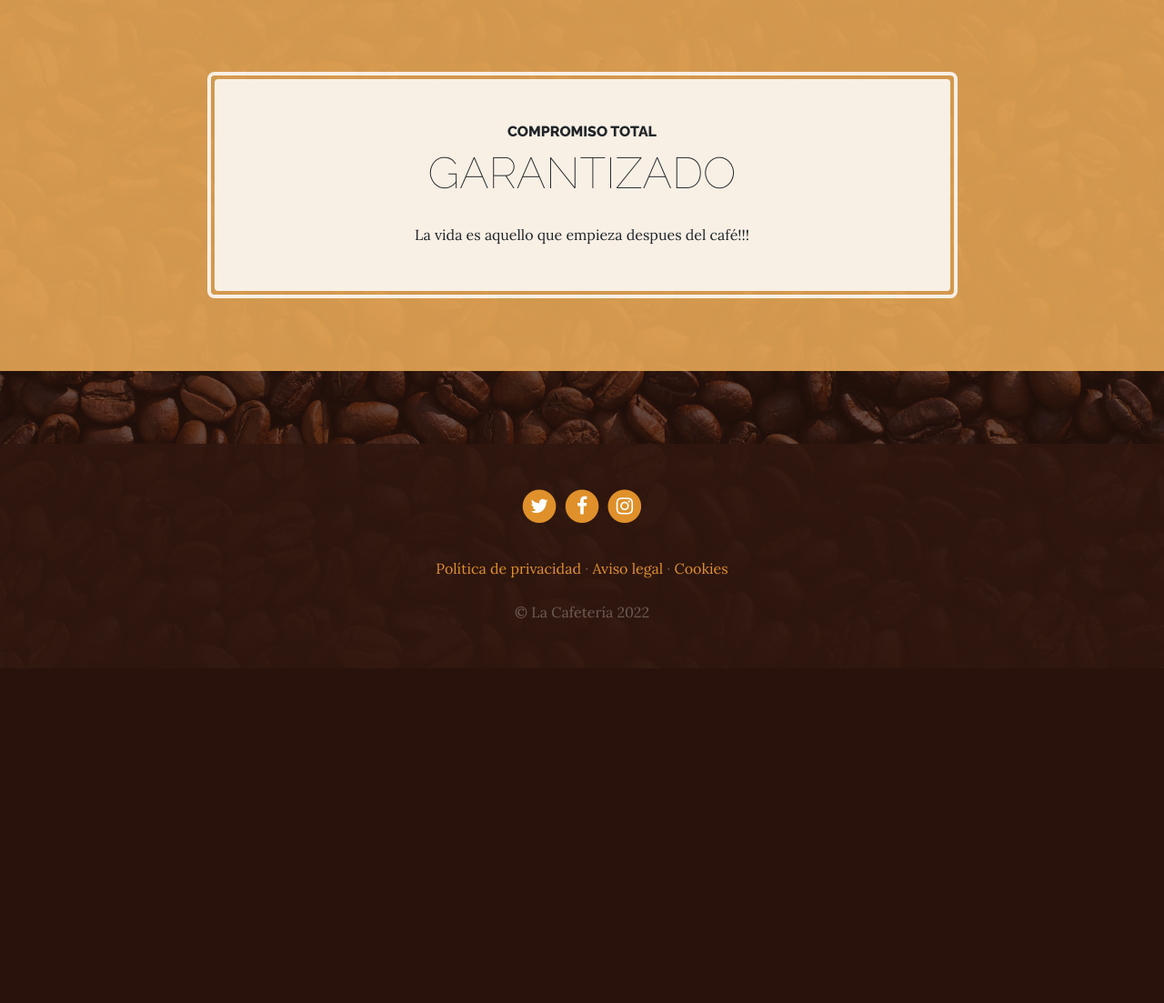
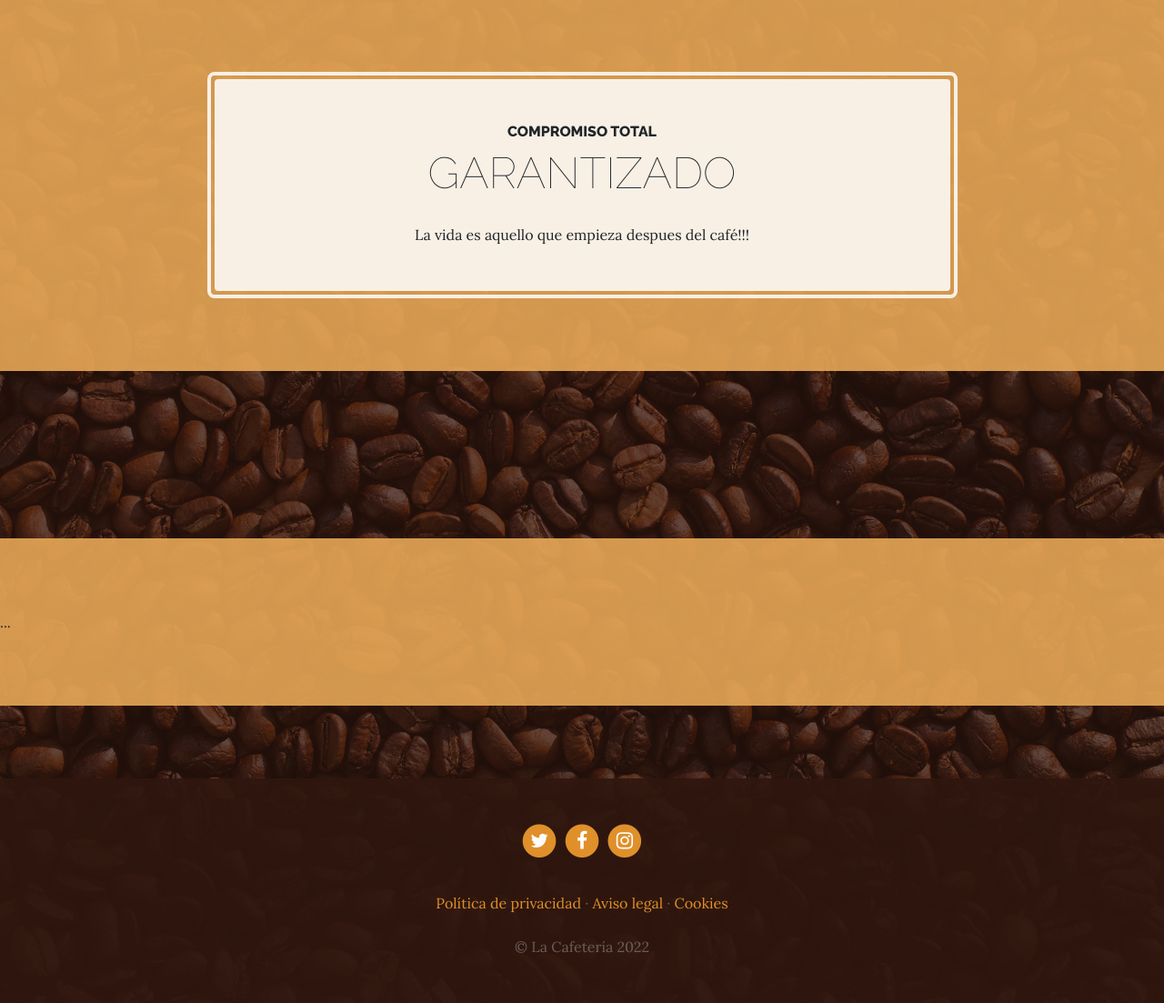
Before and after one commit to JavierHdzA/cafeteria, a Django app: page / in a window 1280 px wide. Shown: the part 1074-2177 px from the top of the page at 91% size. Before the commit the page ends 1754 px from the top, so only its background shows below. Run offline with Django 4.2, Linux system fonts and the light colour scheme; some libraries are stand-ins or nearby versions.

Commit message:
Hasta aqui funciona el home

```diff
--- /dev/null
+++ b/core/templates/core/base.html
@@ -0,0 +1,146 @@
+<!DOCTYPE html>
+<html lang="es">
+
+  <head>
+
+    <meta charset="utf-8">
+    <meta name="viewport" content="width=device-width, initial-scale=1, shrink-to-fit=no">
+    <meta name="description" content="">
+    <meta name="author" content="">
+
+    <title>Inicio | La Cafetería</title>
+
+    {% load static %}
+
+    <!-- Bootstrap -->
+    <link href="/static/core/vendor/bootstrap/css/bootstrap.min.css" rel="stylesheet">
+
+    <!-- Fuentes -->
+    <link href="/static/core/vendor/font-awesome/css/font-awesome.min.css" rel="stylesheet" type="text/css">
+    <link href="https://fonts.googleapis.com/css?family=Raleway:100,100i,200,200i,300,300i,400,400i,500,500i,600,600i,700,700i,800,800i,900,900i" rel="stylesheet">
+    <link href="https://fonts.googleapis.com/css?family=Lora:400,400i,700,700i" rel="stylesheet">
+
+    <!-- Estilos -->
+    <link href="/static/core/css/business-casual.css" rel="stylesheet">
+
+  </head>
+
+  <body>
+
+    <h1 class="site-heading text-center text-white d-none d-lg-block">
+      <span class="site-heading-upper text-primary mb-3">El autentico café de italia</span>
+      <span class="site-heading-lower">La Cafetería</span>
+    </h1>
+
+    <!-- Navegación -->
+    <nav class="navbar navbar-expand-lg navbar-dark py-lg-4" id="mainNav">
+      <div class="container">
+        <a class="navbar-brand text-uppercase text-expanded font-weight-bold d-lg-none" href="{% url 'home' %}">La Cafetería</a>
+        <button class="navbar-toggler" type="button" data-toggle="collapse" data-target="#navbarResponsive" aria-controls="navbarResponsive" aria-expanded="false" aria-label="Toggle navigation">
+          <span class="navbar-toggler-icon"></span>
+        </button>
+        <div class="collapse navbar-collapse" id="navbarResponsive">
+          <ul class="navbar-nav mx-auto">
+            <li class="nav-item active px-lg-4">
+              <a class="nav-link text-uppercase text-expanded" href="{% url 'home' %}">Inicio</a>
+            </li>
+            <li class="nav-item px-lg-4">
+              <a class="nav-link text-uppercase text-expanded" href="{% url 'about' %}">Historia</a>
+            </li>
+            <li class="nav-item px-lg-4">
+              <a class="nav-link text-uppercase text-expanded" href="{% url 'services' %}">Servicios</a>
+            </li>
+            <li class="nav-item px-lg-4">
+              <a class="nav-link text-uppercase text-expanded" href="{% url 'store' %}">Visítanos</a>
+            </li>
+            <li class="nav-item px-lg-4">
+              <a class="nav-link text-uppercase text-expanded" href="{% url 'contact' %}">Contacto</a>
+            </li>
+            <li class="nav-item px-lg-4">
+              <a class="nav-link text-uppercase text-expanded" href="{% url 'blog' %}">Blog</a>
+            </li>
+          </ul>
+        </div>
+      </div>
+    </nav>
+
+
+
+    <!-- Cabecera -->
+    <section class="page-section clearfix">
+      <div class="container">
+        <div class="intro">
+          <img class="intro-img img-fluid mb-3 mb-lg-0 rounded" src="/static/core/img/portada.jpg" alt="">
+          <div class="intro-text left-0 text-center bg-faded p-5 rounded">
+            <h2 class="section-heading mb-4">
+              <span class="section-heading-upper">Déjate sorprender</span>
+              <span class="section-heading-lower">Te gustará</span>
+            </h2>
+            <p class="mb-3">Trabajamos sólo con los mejores ingredientes. Una vez lo pruebes, nuestro café será la mejor forma de empezar tu rutina diaria.
+            </p>
+            <div class="intro-button mx-auto">
+              <a class="btn btn-primary btn-xl" href="{% url 'store' %}">Visítanos</a>
+            </div>
+          </div>
+        </div>
+      </div>
+    </section>
+
+    <!-- Mensaje -->
+    <section class="page-section cta">
+      <div class="container">
+        <div class="row">
+          <div class="col-xl-9 mx-auto">
+            <div class="cta-inner text-center rounded">
+              <h2 class="section-heading mb-4">
+                <span class="section-heading-upper">Compromiso total</span>
+                <span class="section-heading-lower">Garantizado</span>
+              </h2>
+              <p class="mb-0">La vida es aquello que empieza despues del café!!!</p>
+            </div>
+          </div>
+        </div>
+      </div>
+    </section>
+
+    {% block content %} {% endblock %}
+
+    <!-- Pié de página -->
+    <footer class="footer text-faded text-center py-5">
+      <div class="container">
+        <p class="m-0">
+	        <a href="#" class="link">
+	          <span class="fa-stack fa-lg">
+	            <i class="fa fa-circle fa-stack-2x"></i>
+	            <i class="fa fa-twitter fa-stack-1x fa-inverse"></i>
+	          </span>
+	        </a>
+	        <a href="#" class="link">
+	          <span class="fa-stack fa-lg">
+	            <i class="fa fa-circle fa-stack-2x"></i>
+	            <i class="fa fa-facebook fa-stack-1x fa-inverse"></i>
+	          </span>
+	        </a>
+	        <a href="#" class="link">
+	          <span class="fa-stack fa-lg">
+	            <i class="fa fa-circle fa-stack-2x"></i>
+	            <i class="fa fa-instagram fa-stack-1x fa-inverse"></i>
+	          </span>
+	        </a>
+	    </p>
+        <p class="m-0 mbt">
+        	<a href="{% url 'sample' %}" class="link">Política de privacidad</a> ·
+        	<a href="{% url 'sample' %}" class="link">Aviso legal</a> ·
+        	<a href="{% url 'sample' %}" class="link">Cookies</a>
+		</p>
+        <p class="m-0 mbt1">&copy; La Cafetería 2022</p>
+      </div>
+	</footer>
+
+    <!-- Bootstrap -->
+    <script src="/static/core/vendor/jquery/jquery.min.js"></script>
+    <script src="/static/core/vendor/bootstrap/js/bootstrap.bundle.min.js"></script>
+
+  </body>
+
+</html>
--- a/core/templates/core/index.html
+++ b/core/templates/core/index.html
@@ -1,142 +1,9 @@
-<!DOCTYPE html>
-<html lang="es">
-
-  <head>
-
-    <meta charset="utf-8">
-    <meta name="viewport" content="width=device-width, initial-scale=1, shrink-to-fit=no">
-    <meta name="description" content="">
-    <meta name="author" content="">
-
-    <title>Inicio | La Cafetería</title>
-
-    {% load static %}
-
-    <!-- Bootstrap -->
-    <link href="vendor/bootstrap/css/bootstrap.min.css" rel="stylesheet">
-
-    <!-- Fuentes -->
-    <link href="vendor/font-awesome/css/font-awesome.min.css" rel="stylesheet" type="text/css">
-    <link href="https://fonts.googleapis.com/css?family=Raleway:100,100i,200,200i,300,300i,400,400i,500,500i,600,600i,700,700i,800,800i,900,900i" rel="stylesheet">
-    <link href="https://fonts.googleapis.com/css?family=Lora:400,400i,700,700i" rel="stylesheet">
-
-    <!-- Estilos -->
-    <link href="css/business-casual.css" rel="stylesheet">
-
-  </head>
-
-  <body>
-
-    <h1 class="site-heading text-center text-white d-none d-lg-block">
-      <span class="site-heading-upper text-primary mb-3">El autentico café de italia</span>
-      <span class="site-heading-lower">La Cafetería</span>
-    </h1>
-
-    <!-- Navegación -->
-    <nav class="navbar navbar-expand-lg navbar-dark py-lg-4" id="mainNav">
-      <div class="container">
-        <a class="navbar-brand text-uppercase text-expanded font-weight-bold d-lg-none" href="index.html">La Cafetería</a>
-        <button class="navbar-toggler" type="button" data-toggle="collapse" data-target="#navbarResponsive" aria-controls="navbarResponsive" aria-expanded="false" aria-label="Toggle navigation">
-          <span class="navbar-toggler-icon"></span>
-        </button>
-        <div class="collapse navbar-collapse" id="navbarResponsive">
-          <ul class="navbar-nav mx-auto">
-            <li class="nav-item active px-lg-4">
-              <a class="nav-link text-uppercase text-expanded" href="index.html">Inicio</a>
-            </li>
-            <li class="nav-item px-lg-4">
-              <a class="nav-link text-uppercase text-expanded" href="about.html">Historia</a>
-            </li>
-            <li class="nav-item px-lg-4">
-              <a class="nav-link text-uppercase text-expanded" href="services.html">Servicios</a>
-            </li>
-            <li class="nav-item px-lg-4">
-              <a class="nav-link text-uppercase text-expanded" href="store.html">Visítanos</a>
-            </li>
-            <li class="nav-item px-lg-4">
-              <a class="nav-link text-uppercase text-expanded" href="contact.html">Contacto</a>
-            </li>
-            <li class="nav-item px-lg-4">
-              <a class="nav-link text-uppercase text-expanded" href="blog.html">Blog</a>
-            </li>
-          </ul>
-        </div>
-      </div>
-    </nav>
-
-    <!-- Cabecera -->
-    <section class="page-section clearfix">
-      <div class="container">
-        <div class="intro">
-          <img class="intro-img img-fluid mb-3 mb-lg-0 rounded" src="{% static 'core/img/portada.jpg' %}" alt="">
-          <div class="intro-text left-0 text-center bg-faded p-5 rounded">
-            <h2 class="section-heading mb-4">
-              <span class="section-heading-upper">Déjate sorprender</span>
-              <span class="section-heading-lower">Te gustará</span>
-            </h2>
-            <p class="mb-3">Trabajamos sólo con los mejores ingredientes. Una vez lo pruebes, nuestro café será la mejor forma de empezar tu rutina diaria.
-            </p>
-            <div class="intro-button mx-auto">
-              <a class="btn btn-primary btn-xl" href="store.html">Visítanos</a>
-            </div>
-          </div>
-        </div>
-      </div>
-    </section>
-
-    <!-- Mensaje -->
-    <section class="page-section cta">
-      <div class="container">
-        <div class="row">
-          <div class="col-xl-9 mx-auto">
-            <div class="cta-inner text-center rounded">
-              <h2 class="section-heading mb-4">
-                <span class="section-heading-upper">Compromiso total</span>
-                <span class="section-heading-lower">Garantizado</span>
-              </h2>
-              <p class="mb-0">La vida es aquello que empieza despues del café!!!</p>
-            </div>
-          </div>
-        </div>
-      </div>
-    </section>
-
-    <!-- Pié de página -->
-    <footer class="footer text-faded text-center py-5">
-      <div class="container">
-        <p class="m-0">
-	        <a href="#" class="link">
-	          <span class="fa-stack fa-lg">
-	            <i class="fa fa-circle fa-stack-2x"></i>
-	            <i class="fa fa-twitter fa-stack-1x fa-inverse"></i>
-	          </span>
-	        </a>
-	        <a href="#" class="link">
-	          <span class="fa-stack fa-lg">
-	            <i class="fa fa-circle fa-stack-2x"></i>
-	            <i class="fa fa-facebook fa-stack-1x fa-inverse"></i>
-	          </span>
-	        </a>
-	        <a href="#" class="link">
-	          <span class="fa-stack fa-lg">
-	            <i class="fa fa-circle fa-stack-2x"></i>
-	            <i class="fa fa-instagram fa-stack-1x fa-inverse"></i>
-	          </span>
-	        </a>
-	    </p>
-        <p class="m-0 mbt">
-        	<a href="sample.html" class="link">Política de privacidad</a> ·
-        	<a href="sample.html" class="link">Aviso legal</a> ·
-        	<a href="sample.html" class="link">Cookies</a>
-		</p>
-        <p class="m-0 mbt1">&copy; La Cafetería 2022</p>
-      </div>
-	</footer>
-
-    <!-- Bootstrap -->
-    <script src="vendor/jquery/jquery.min.js"></script>
-    <script src="vendor/bootstrap/js/bootstrap.bundle.min.js"></script>
-
-  </body>
-
-</html>
+{% extends 'core/base.html' %}
+{% load static %}
+{% block title %}Inicio{% endblock %}
+{% block content %}
+ <!-- Cabecera -->
+ <section class="page-section clearfix">...</section>
+ <!-- Mensaje -->
+ <section class="page-section cta">...</section>
+{% endblock %}
--- a/core/views.py
+++ b/core/views.py
@@ -1,22 +1,22 @@
-from django.shortcuts import render, HttpResponse
+from django.shortcuts import render
 
 def home(request):
     return render(request, "core/index.html")
 
 def about(request):
-    return HttpResponse("Historia")
+    return render(request, "core/about.html")
 
 def services(request):
-    return HttpResponse("Servicios")
+    return render(request, "core/services.html")
 
 def store(request):
-    return HttpResponse("Visítanos")
+    return render(request, "core/store.html")
 
 def contact(request):
-    return HttpResponse("Contacto")
+    return render(request, "core/contact.html")
 
 def blog(request):
-    return HttpResponse("Blog")
+    return render(request, "core/blog.html")
 
 def sample(request):
-    return HttpResponse("Sample")
+    return render(request, "core/sample.html")
```
